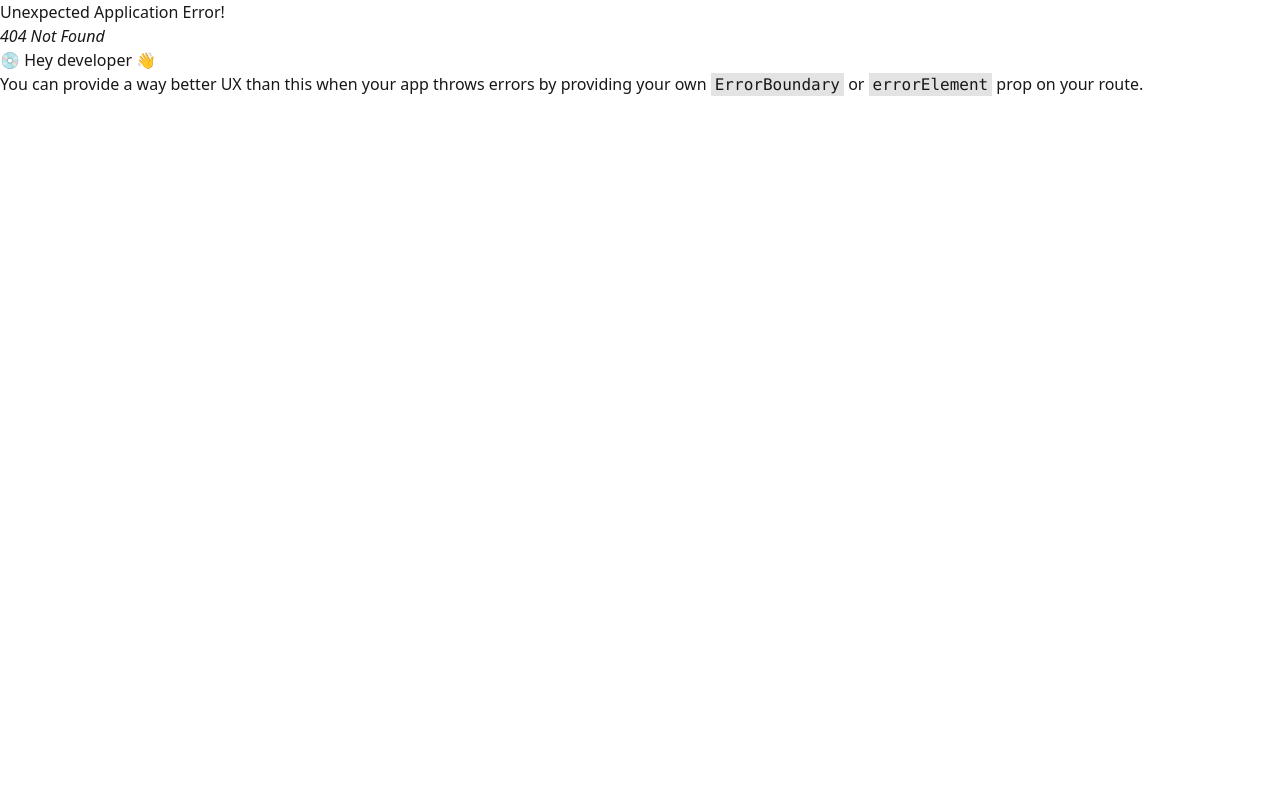
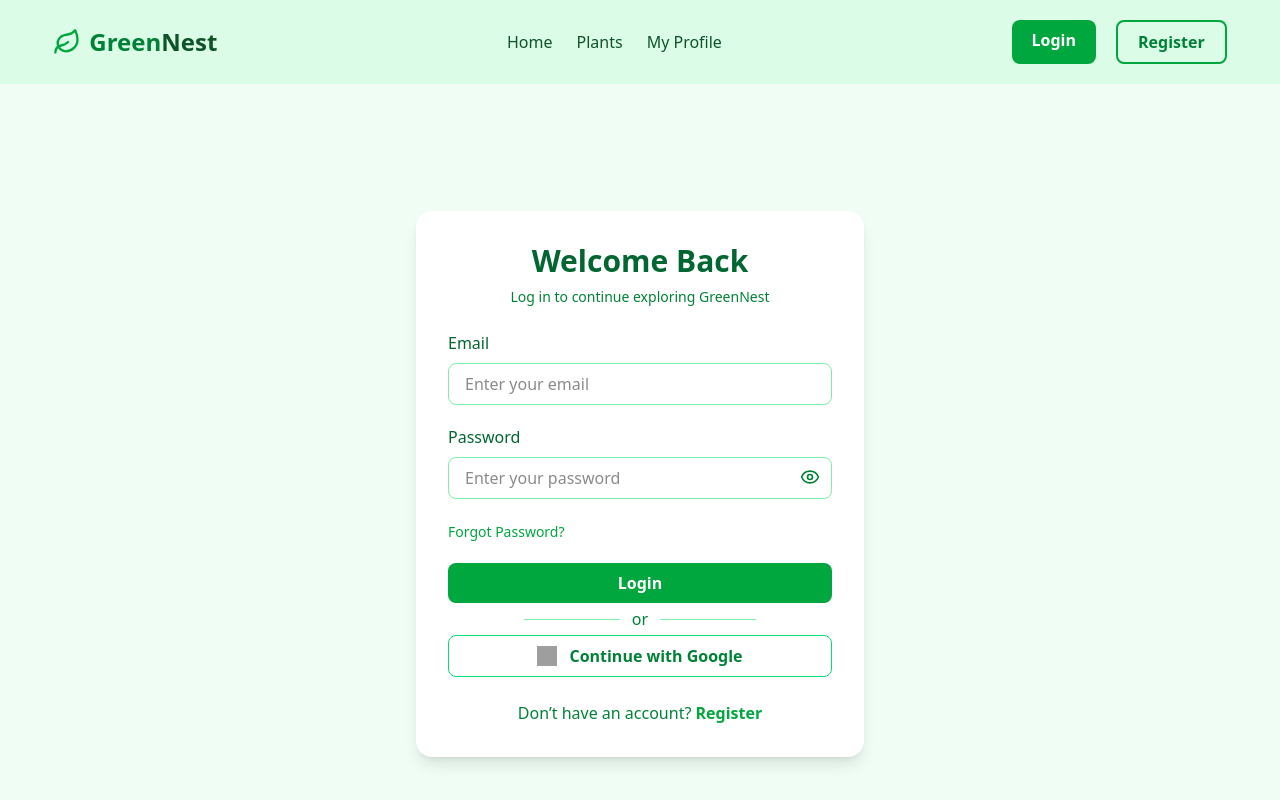
Before and after one commit to ahsan-habib01/greenNest-indoor-plants, a React (Vite) app: page /auth/login in a window 1280 px wide. Before the commit this address had no page. Shown: the top 800 px of the page. Built offline with nearby package versions, Linux system fonts and the light colour scheme; no server answers; grey boxes are pictures that could not be loaded.

Commit message:
useNavigate & error page design

```diff
--- a/src/Components/Navbar.jsx
+++ b/src/Components/Navbar.jsx
@@ -1,23 +1,83 @@
-import React from 'react';
+import React, { use } from 'react';
 import Logo from './Logo';
 import NavLinks from './NavLinks';
-import { Link } from 'react-router';
+import { Link, useNavigate } from 'react-router';
+import { AuthContext } from '../Contexts/AuthContext';
+import { toast } from 'react-toastify';
 
 const Navbar = () => {
+
+  const { user, setUser, signOutUser } = use(AuthContext);
+    const navigate = useNavigate();
+  console.log(user);
+
+  const handleSignout = () => {
+    signOutUser()
+      .then(() => {
+        // toast.success('Signout successful');
+        setUser(null);
+        navigate('/auth/login')
+      })
+      .catch(e => {
+        toast.error(e.message);
+      });
+  };
+
   return (
     <div className=" bg-green-100">
       <div className="w-11/12 mx-auto py-5 flex justify-between items-center">
         <Logo></Logo>
         <NavLinks></NavLinks>
+
+        {user ? (
+          <div className="text-center space-y-3">
+            <button
+              className=""
+              popoverTarget="popover-1"
+              style={{ anchorName: '--anchor-1' }}
+            >
+              <img
+                src={user?.photoURL || 'https://via.placeholder.com/88'}
+                className="h-11 w-11 border-3 border-green-400 rounded-full mx-auto"
+                alt=""
+              />
+            </button>
+
+            <div
+              className="dropdown dropdown-end menu w-52 rounded-box bg-base-100 shadow-sm space-y-2"
+              popover="auto"
+              id="popover-1"
+              style={
+                { positionAnchor: '--anchor-1' } /* as React.CSSProperties */
+              }
+            >
+              <h2 className="text-xl font-semibold">{user?.displayName}</h2>
+              <p className="">{user?.email}</p>
+              <button
+                onClick={handleSignout}
+                className="px-5 py-2 bg-green-600 text-white rounded-lg font-semibold hover:bg-green-700 transition"
+              >
+                Sign Out
+              </button>
+            </div>
+          </div>
+        ) : (
           <div className="flex gap-5">
-          <Link to={'/login'} className=" px-5 py-2 bg-green-600 text-white rounded-lg font-semibold hover:bg-green-700 transition">
+            <Link
+              to={'/auth/login'}
+              className=" px-5 py-2 bg-green-600 text-white rounded-lg font-semibold hover:bg-green-700 transition"
+            >
               Login
             </Link>
 
-          <Link to={'/register'} className=" px-5 py-2 border-2 border-green-600 text-green-700 rounded-lg font-semibold hover:bg-green-600 hover:text-white transition">
+            <Link
+              to={'/auth/register'}
+              className=" px-5 py-2 border-2 border-green-600 text-green-700 rounded-lg font-semibold hover:bg-green-600 hover:text-white transition"
+            >
               Register
             </Link>
           </div>
+        )}
       </div>
     </div>
   );
--- a/src/Contexts/AuthProvider.jsx
+++ b/src/Contexts/AuthProvider.jsx
@@ -1,9 +1,13 @@
-import { useState } from 'react';
+import { useEffect, useState } from 'react';
 import { AuthContext } from './AuthContext';
 import {
   createUserWithEmailAndPassword,
   GoogleAuthProvider,
+  onAuthStateChanged,
+  sendPasswordResetEmail,
+  signInWithEmailAndPassword,
   signInWithPopup,
+  signOut,
   updateProfile,
 } from 'firebase/auth';
 import { auth } from './../Firebase/firebase.config';
@@ -12,12 +16,15 @@
 
 const AuthProvider = ({ children }) => {
   const [user, setUser] = useState(null);
+  const [loading, setLoading] = useState(true);
 
   const createUser = (email, password) => {
+    setLoading(true);
     return createUserWithEmailAndPassword(auth, email, password);
   };
 
   const profileUpdate = (displayName, photoURL) => {
+    setLoading(true);
     return updateProfile(auth.currentUser, { displayName, photoURL }).then(
       () => {
         // Update React context user state
@@ -30,19 +37,45 @@
     );
   };
 
+  const signIn = (email, password) => {
+    setLoading(true);
+    return signInWithEmailAndPassword(auth, email, password);
+  };
+
   const googleSignIn = () => {
+    setLoading(true);
     return signInWithPopup(auth, googleProvider).then(res => {
       setUser(res.user); // store signed-in user in context
       return res;
     });
   };
 
+  const forgetPassword = email => {
+    return sendPasswordResetEmail(auth, email);
+  };
+
+  const signOutUser = () => {
+    return signOut(auth);
+  };
+
+  useEffect(() => {
+    const unsubscribe = onAuthStateChanged(auth, currentUser => {
+      setUser(currentUser);
+      setLoading(false);
+    });
+    return unsubscribe;
+  }, []);
+
   const authInfo = {
     user,
     setUser,
     createUser,
     profileUpdate,
+    signIn,
     googleSignIn,
+    forgetPassword,
+    signOutUser,
+    loading,
   };
 
   return (
--- /dev/null
+++ b/src/Pages/ErrorPage.jsx
@@ -0,0 +1,30 @@
+import React from 'react';
+import { Link } from 'react-router';
+import ErrorImg from '../assets/undraw_page-not-found_6wni.svg'
+
+const ErrorPage = () => {
+  return (
+    <section className="flex flex-col items-center justify-center min-h-screen bg-green-50 text-green-800 px-6">
+      <img
+        src={ErrorImg}
+        alt="404 Nature Illustration"
+        className="w-80 mb-6"
+      />
+
+      <h2 className="text-2xl font-semibold mb-2">Page Not Found</h2>
+      <p className="text-green-600 text-center mb-8 max-w-md">
+        Oops! The page you’re looking for might have been moved or doesn’t
+        exist. Let’s get you back to nature 🌿
+      </p>
+
+      <Link
+        to="/"
+        className="bg-green-600 text-white px-6 py-2 rounded-lg font-medium hover:bg-green-700 transition"
+      >
+        Back to Home
+      </Link>
+    </section>
+  );
+};
+
+export default ErrorPage;
--- a/src/Pages/Login.jsx
+++ b/src/Pages/Login.jsx
@@ -1,20 +1,35 @@
-import React, { use, useState } from 'react';
-import { Link } from 'react-router';
+import React, { use, useRef, useState } from 'react';
+import { Link, useLocation, useNavigate } from 'react-router';
 import { Eye, EyeOff } from 'lucide-react';
 import { AuthContext } from '../Contexts/AuthContext';
 import { toast } from 'react-toastify';
 
 const Login = () => {
-  const [email, setEmail] = useState('');
-  const [password, setPassword] = useState('');
   const [showPassword, setShowPassword] = useState(false);
+  const emailRef = useRef();
+  const location = useLocation();
+  const navigate = useNavigate()
 
-  const { setUser, googleSignIn } = use(AuthContext);
+  const { setUser, signIn, googleSignIn, forgetPassword } = use(AuthContext);
 
   const handleLogin = e => {
     e.preventDefault();
+    const email = e.target.email?.value;
+    const password = e.target.password?.value;
+
     console.log('Logging in with:', email, password);
-    //
+
+    signIn(email, password)
+      .then(res => {
+        const user = res.user;
+        setUser(user);
+        // toast.success('Signin successful');
+        navigate(`${location.state ? location.state : '/'}`);
+      })
+      .catch(e => {
+        // console.log(e);
+        toast.error(e.message);
+      });
   };
 
   const handleGoogleLogin = () => {
@@ -26,6 +41,18 @@
       })
       .catch(e => {
         // console.log(e);
+        toast.error(e.message);
+      });
+  };
+
+  const handleForgetPassword = () => {
+    const email = emailRef.current.value;
+    // console.log(email);
+    forgetPassword(email)
+      .then(() => {
+        toast.success('Password reset email sent! Check your inbox.');
+      })
+      .catch(e => {
         toast.error(e.message);
       });
   };
@@ -48,10 +75,10 @@
             </label>
             <input
               type="email"
-              value={email}
-              onChange={e => setEmail(e.target.value)}
+              name="email"
+              placeholder="Enter your email"
+              ref={emailRef}
               required
-              placeholder="Enter your email"
               className="w-full px-4 py-2 border border-green-300 rounded-lg focus:outline-none focus:ring-2 focus:ring-green-500"
             />
           </div>
@@ -64,10 +91,9 @@
             <div className="relative">
               <input
                 type={showPassword ? 'text' : 'password'}
-                value={password}
-                onChange={e => setPassword(e.target.value)}
+                name="password"
+                placeholder="Enter your password"
                 required
-                placeholder="Enter your password"
                 className="w-full px-4 py-2 border border-green-300 rounded-lg focus:outline-none focus:ring-2 focus:ring-green-500 pr-10"
               />
               <button
@@ -80,17 +106,12 @@
             </div>
           </div>
 
-          {/* Forget Password */}
-          <div className="text-right">
-            <Link
-              to="/reset-password"
-              className="text-green-600 hover:text-green-800 text-sm font-medium"
-            >
+          <button type="button" onClick={handleForgetPassword}>
+            <a className="text-green-600 hover:text-green-800 text-sm font-medium text-right">
               Forgot Password?
-            </Link>
-          </div>
+            </a>
+          </button>
 
-          {/* Login Button */}
           <button
             type="submit"
             className="w-full bg-green-600 text-white font-semibold py-2 rounded-lg hover:bg-green-700 transition"
@@ -99,14 +120,12 @@
           </button>
         </form>
 
-        {/* Divider */}
         <div className="flex items-center justify-center my-1">
           <div className="w-1/4 h-px bg-green-300"></div>
           <span className="mx-3 text-green-700 font-medium">or</span>
           <div className="w-1/4 h-px bg-green-300"></div>
         </div>
 
-        {/* Google Login */}
         <button
           onClick={handleGoogleLogin}
           className="w-full flex items-center justify-center gap-3 border border-green-400 text-green-700 font-semibold py-2 rounded-lg hover:bg-green-100 transition"
@@ -122,7 +141,7 @@
         <p className="text-center text-green-700 mt-6">
           Don’t have an account?{' '}
           <Link
-            to="/register"
+            to="/auth/register"
             className="text-green-600 font-semibold hover:text-green-800"
           >
             Register
--- a/src/Pages/Register.jsx
+++ b/src/Pages/Register.jsx
@@ -1,11 +1,12 @@
 import React, { use, useState } from 'react';
-import { Link } from 'react-router';
+import { Link, useNavigate } from 'react-router';
 import { Eye, EyeOff } from 'lucide-react';
 import { AuthContext } from '../Contexts/AuthContext';
 import { toast } from 'react-toastify';
 
 const Register = () => {
   const [showPassword, setShowPassword] = useState(false);
+  const navigate = useNavigate();
 
   const { setUser, createUser, profileUpdate, googleSignIn } = use(AuthContext);
 
@@ -20,8 +21,9 @@
       .then(() => {
         profileUpdate(displayName, photoURL)
           .then(() => {
-            toast.success('User registered successfully!');
+            // toast.success('User registered successfully!');
             e.target.reset();
+            navigate('/');
           })
           .catch(err => toast.error(err.message));
       })
@@ -148,7 +150,7 @@
         <p className="text-center text-green-700 mt-6">
           Already have an account?{' '}
           <Link
-            to="/login"
+            to="/auth/login"
             className="text-green-600 font-semibold hover:text-green-800"
           >
             Login
--- a/src/Routes/Routes.jsx
+++ b/src/Routes/Routes.jsx
@@ -6,12 +6,14 @@
 import Loading from '../Components/Loading';
 import Login from '../Pages/Login';
 import Register from '../Pages/Register';
+import ErrorPage from '../Pages/ErrorPage';
 
 const router = createBrowserRouter([
   {
     path: '/',
     Component: RootLayout,
     hydrateFallbackElement: <Loading></Loading>,
+    errorElement: <ErrorPage></ErrorPage>,
     children: [
       {
         index: true,
@@ -26,11 +28,11 @@
         Component: MyProfile
       },
       {
-        path: '/login',
+        path: '/auth/login',
         Component: Login,
       },
       {
-        path: '/register',
+        path: '/auth/register',
         Component: Register,
       },
     ]
```
Also changed, not shown: src/assets/undraw_page-not-found_6wni.svg (added). Lines whose indentation alone changed are shown as unchanged.
